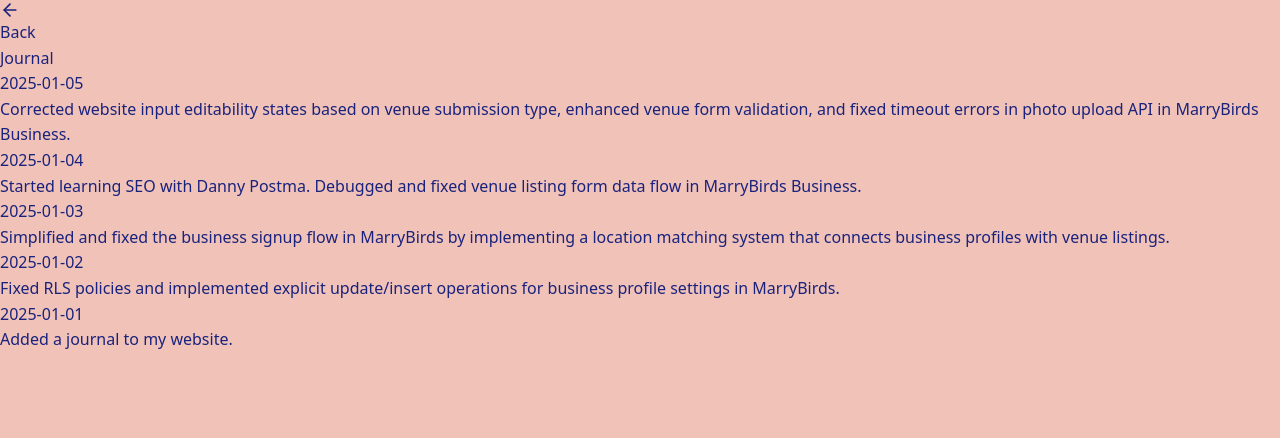
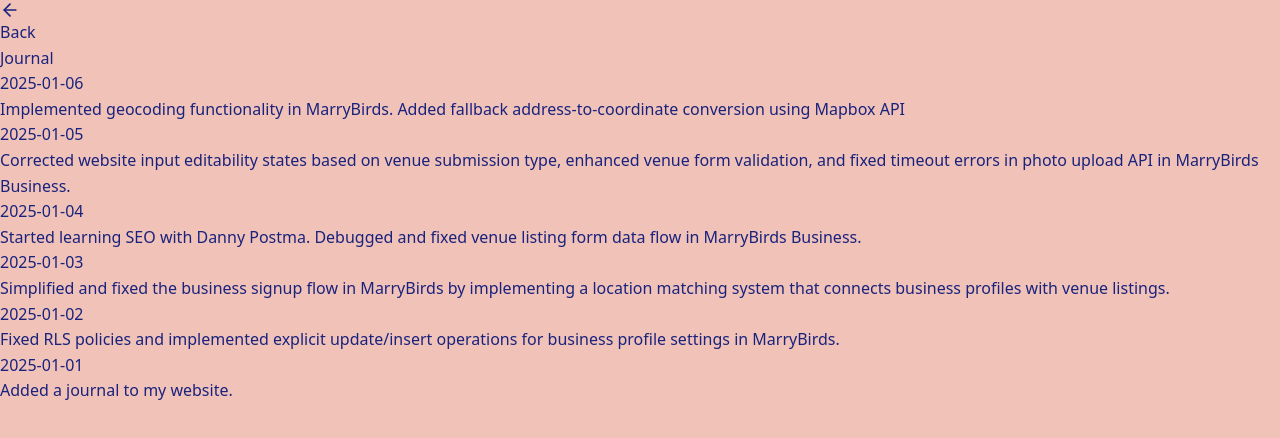
Before and after one commit to minamicode/minamicode.com, a Next.js app: page /journal in a window 1280 px wide. Shown: the top 438 px of the page. Built offline with nearby package versions, Linux system fonts and the light colour scheme.

Commit message:
add a journal entry

```diff
--- a/src/app/_components/JournalEntries.tsx
+++ b/src/app/_components/JournalEntries.tsx
@@ -6,6 +6,10 @@ type JournalEntry = {
 };
 
 const entries: JournalEntry[] = [
+  {
+    date: "2025-01-06",
+    text: "Implemented geocoding functionality in MarryBirds. Added fallback address-to-coordinate conversion using Mapbox API",
+  },
   {
     date: "2025-01-05",
     text: "Corrected website input editability states based on venue submission type, enhanced venue form validation, and fixed timeout errors in photo upload API in MarryBirds Business.",
```
